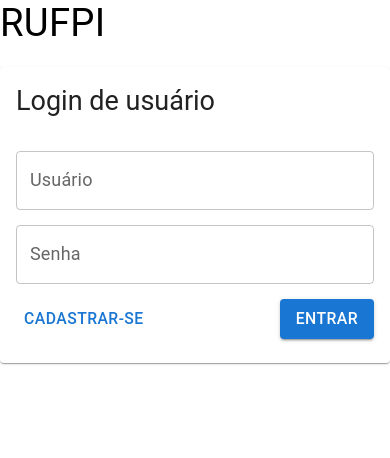
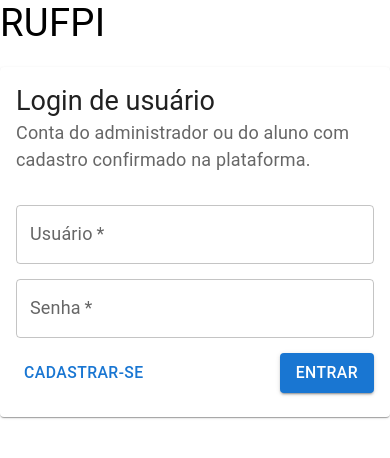
Before and after one commit to Laboratorio-FranCosMonX/RUFPI, a React (Vite) app in the folder frontend/: page / in a window 390 px wide. Shown: the top 458 px of the page. Built offline with nearby package versions, Linux system fonts and the light colour scheme.

Commit message:
tornando a pagina de loginresponsiva

```diff
--- a/frontend/src/login/Login.tsx
+++ b/frontend/src/login/Login.tsx
@@ -1,8 +1,9 @@
-import { Box, Button, Card, CardContent, CardHeader, Container, FormControl, Grid2, TextField, Typography } from "@mui/material";
+import { Box, Button, Card, CardContent, CardHeader, Container, Grid2, TextField, Typography } from "@mui/material";
+import { FormEvent } from "react";
 
 export default function Login() {
 
-  const handleSubmit = () => {
+  const handleSubmit = (e: FormEvent<HTMLFormElement>) => {
 
   }
 
@@ -11,10 +12,11 @@ export default function Login() {
       <Box width="100%" display={"flex"} marginBottom={"20px"} justifyContent={'space-between'}>
         <Typography variant="h4">RUFPI</Typography>
       </Box>
+
       <Card variant="elevation" sx={{ width: { xs: '100%', sm: '75%', md: '50%', lg: '40%', xl: '30%' } }}>
-        <CardHeader title={"Login de usuário"}></CardHeader>
-        <CardContent>
-          <FormControl sx={{
+        <CardHeader title={"Login de usuário"} subheader="Conta do administrador ou do aluno com cadastro confirmado na plataforma." />
+        <form onSubmit={handleSubmit}>
+          <CardContent sx={{
             display: 'flex',
             flexDirection: 'column',
             alignItems: 'center',
@@ -23,9 +25,9 @@ export default function Login() {
           }}>
             <TextField
               name="usuario"
-              id="usuario"
               label="Usuário"
               variant="outlined"
+              required
               fullWidth
             />
             <TextField
@@ -33,19 +35,19 @@ export default function Login() {
               id="senha"
               label="Senha"
               variant="outlined"
+              required
               fullWidth
             />
-
             <Grid2 width="100%" display="flex" justifyContent="space-between">
               <Button>Cadastrar-se</Button>
               <Button type="submit" variant="contained">
                 Entrar
               </Button>
             </Grid2>
-          </FormControl>
-        </CardContent>
+          </CardContent>
+        </form>
       </Card>
 
-    </Container>
+    </Container >
   );
 }
```
